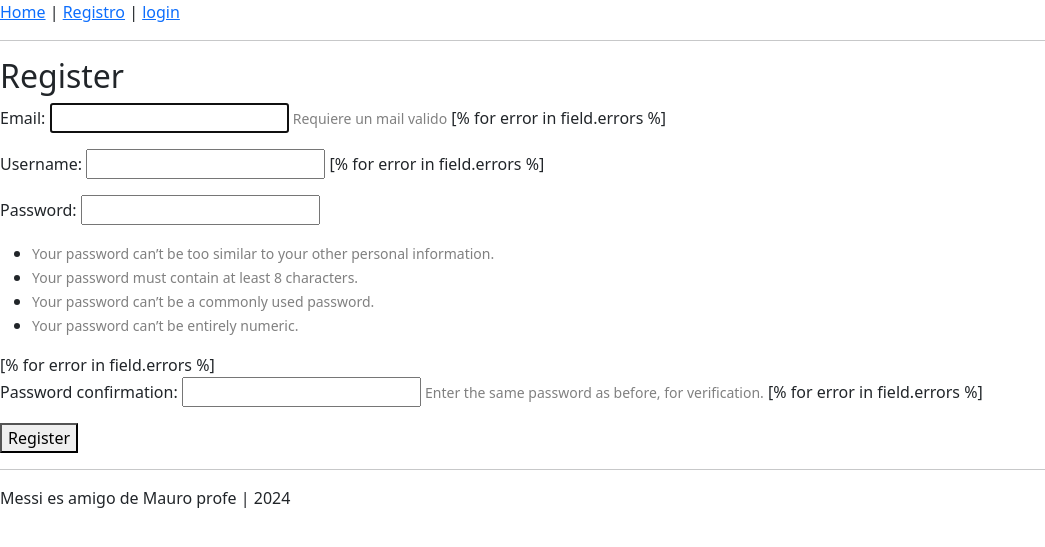
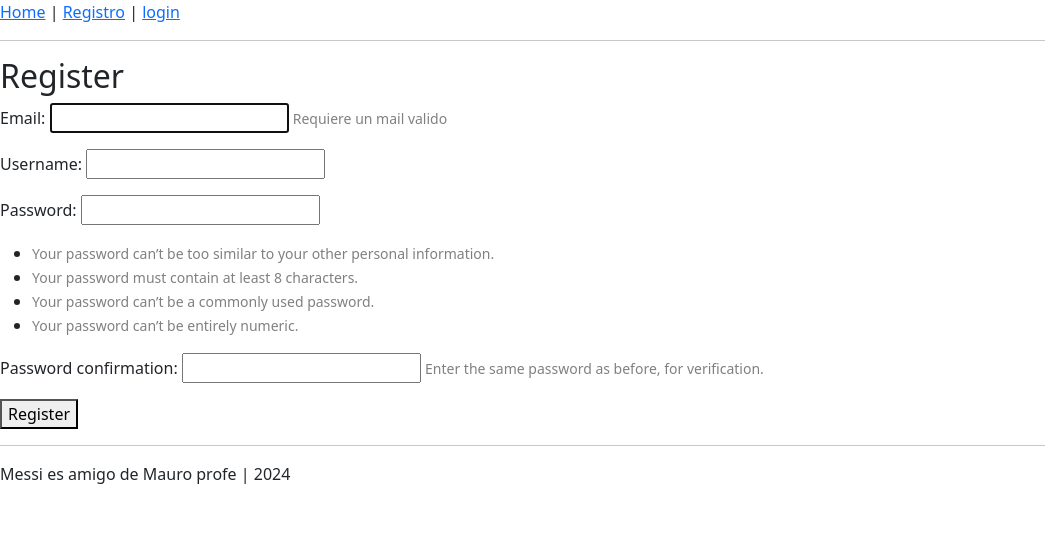
Before and after one commit to CamachoGandalf/CoderHouse-Python-P-rez-Camacho, a Django app: page /register/ in a window 1280 px wide. Shown: the top 547 px of the page, without its empty margins (0-1045 px from the left). Run offline with Django 5.2, Linux system fonts and the light colour scheme.

Commit message:
más arreglos de formato
formato

```diff
--- a/src/account/templates/account/register.html
+++ b/src/account/templates/account/register.html
@@ -13,9 +13,7 @@
             {% if field.help_text %}
                 <small style="color: gray;">{{field.help_text}}</small>
             {% endif %}
-
-            [% for error in field.errors %]
-            <small style="color: red;">{{error}}</small>
+                <small style="color: red;">{{error}}</small>
             {% endfor %}
 
         </p>
```
